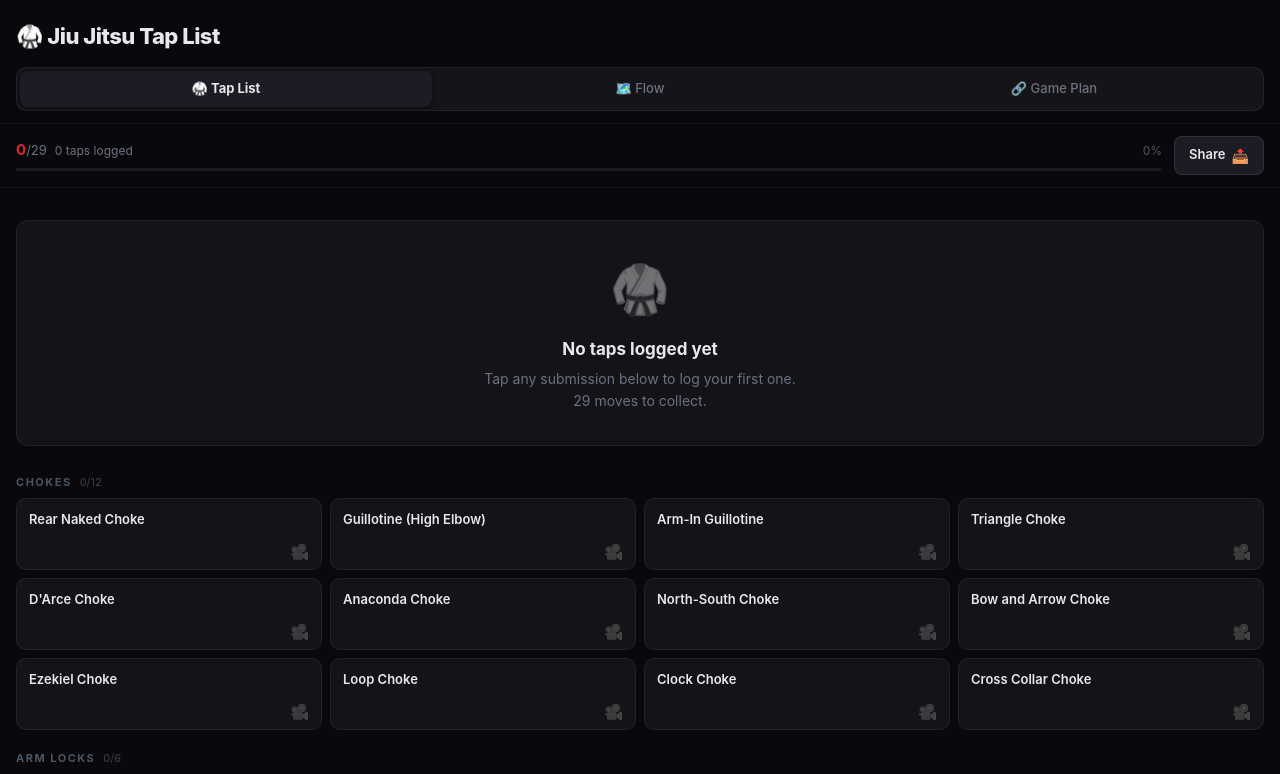
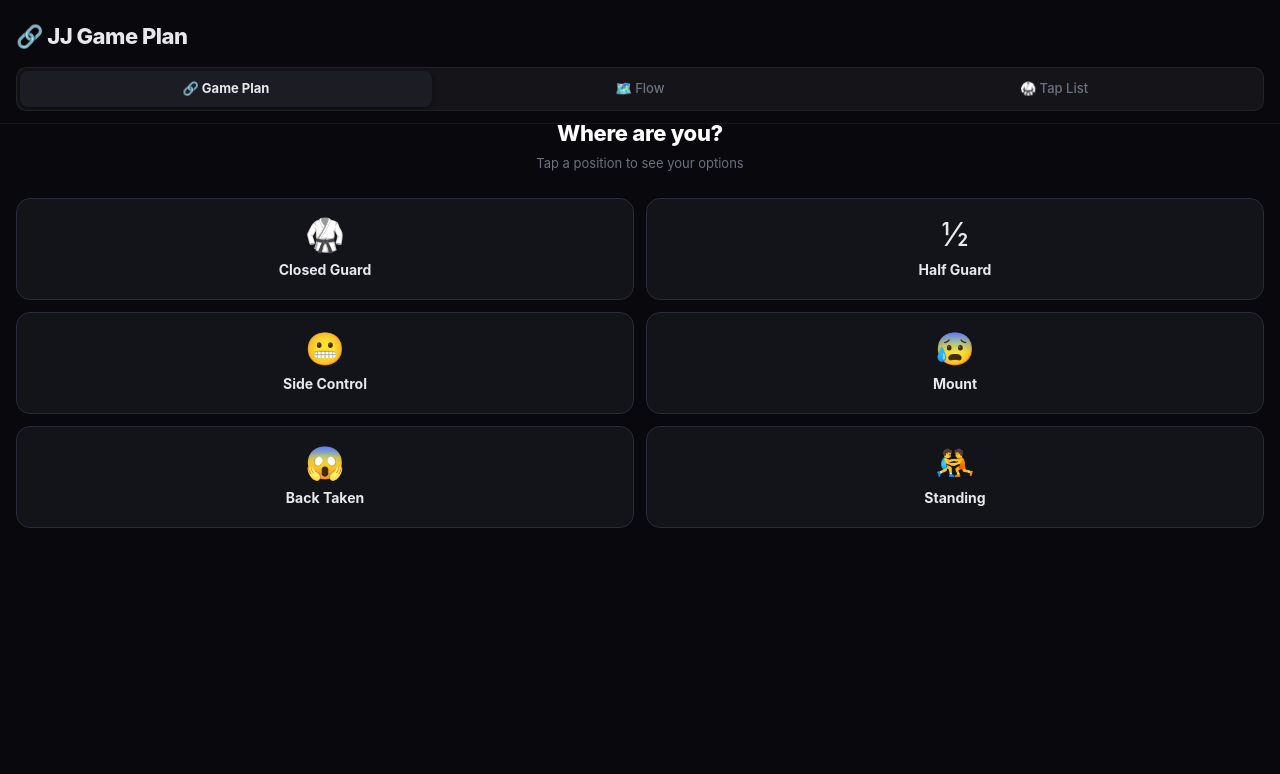
Before and after one commit to Top-Choice-Lawn-Care/tap-list, a Next.js app: page / in a window 1280 px wide. Shown: the top 774 px of the page. Built offline with nearby package versions, Linux system fonts and the light colour scheme.

Commit message:
Fix: Game Plan first tab, JJ Game Plan title (hold after designer revert)

```diff
--- a/app/page.tsx
+++ b/app/page.tsx
@@ -263,7 +263,7 @@ const T = {
 // ─── Main Component ──────────────────────────────────────────────────────────
 
 export default function Home() {
-  const [activeTab, setActiveTab] = useState<"taplist" | "flow" | "gameplan">("taplist");
+  const [activeTab, setActiveTab] = useState<"taplist" | "flow" | "gameplan">("gameplan");
 
   // Tap List state
   const [tapData, setTapData] = useState<TapData>({});
@@ -320,8 +320,8 @@ export default function Home() {
     }
     const text =
       totalCollected === 0
-        ? "I'm just getting started on Jiu Jitsu Tap List. 🥋"
-        : `🥋 ${totalCollected}/${SUBMISSIONS.length} submissions collected on Jiu Jitsu Tap List (${progressPct}%). My most caught: ${topMove} ×${topCount}.`;
+        ? "I'm just getting started on JJ Game Plan. 🥋"
+        : `🥋 ${totalCollected}/${SUBMISSIONS.length} submissions collected on JJ Game Plan (${progressPct}%). My most caught: ${topMove} ×${topCount}.`;
 
     setShareMsg(text);
     if (navigator.clipboard) navigator.clipboard.writeText(text).catch(() => {});
@@ -360,7 +360,7 @@ export default function Home() {
           letterSpacing: "-0.5px",
           color: T.textPrimary,
         }}>
-          🥋 Jiu Jitsu Tap List
+          🔗 JJ Game Plan
         </h1>
 
         {/* ── Pill Tab Bar ── */}
@@ -372,7 +372,7 @@ export default function Home() {
           borderRadius: "10px",
           border: `1px solid ${T.borderSubtle}`,
         }}>
-          {(["taplist", "flow", "gameplan"] as const).map((tab) => {
+          {(["gameplan", "flow", "taplist"] as const).map((tab) => {
             const labels = { taplist: "🥋 Tap List", flow: "🗺️ Flow", gameplan: "🔗 Game Plan" };
             const isActive = activeTab === tab;
             return (
```
